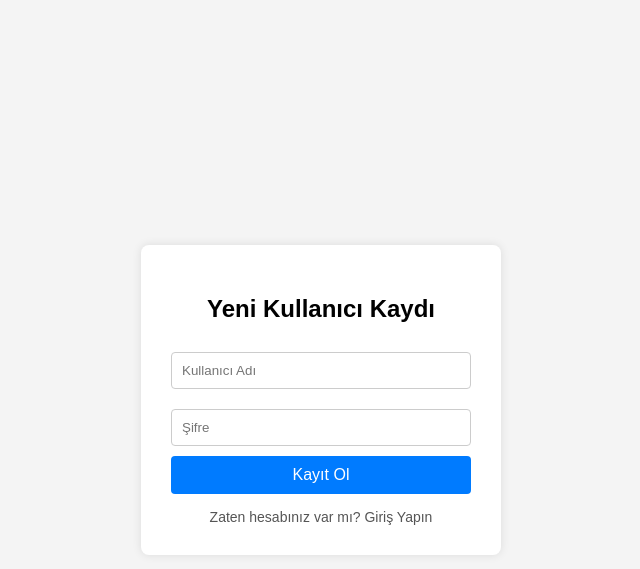
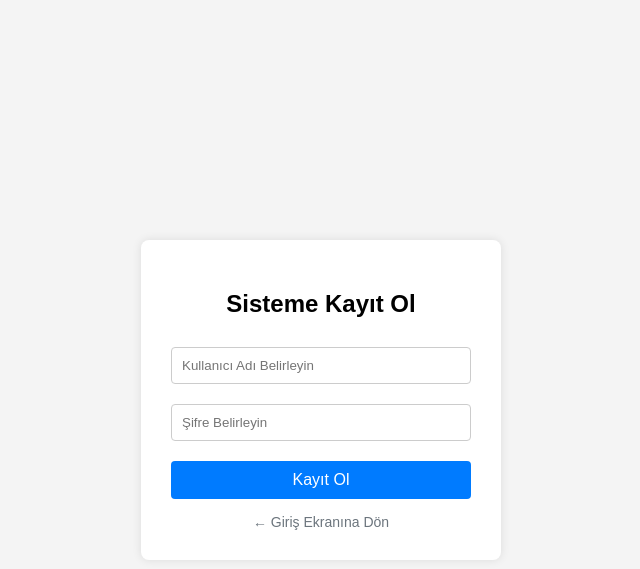
Before and after one commit to Dev1Zfr/PROJE_KLASORU, a Flask app: template templates/register.html in a window 1280 px wide. Shown: the top 569 px of the page, without its empty margins (319-959 px from the left). Run offline with Flask 3, Linux system fonts and the light colour scheme; the template is opened without the code that fills it, so the values that code supplies are empty.

Commit message:
Update register.html

```diff
--- a/templates/register.html
+++ b/templates/register.html
@@ -2,30 +2,30 @@
 <html lang="tr">
 <head>
     <meta charset="UTF-8">
-    <title>Yeni Kullanıcı Kaydı</title>
+    <title>Yeni Kayıt Oluştur</title>
     <style>
         body { font-family: Arial, sans-serif; background-color: #f4f4f4; display: flex; justify-content: center; align-items: center; height: 100vh; margin: 0; }
-        .register-container { background: white; padding: 30px; border-radius: 8px; box-shadow: 0 0 10px rgba(0,0,0,0.1); width: 300px; text-align: center; }
-        input { width: 100%; padding: 10px; margin: 10px 0; border: 1px solid #ccc; border-radius: 4px; box-sizing: border-box; }
-        button { width: 100%; padding: 10px; background-color: #007bff; color: white; border: none; border-radius: 4px; cursor: pointer; font-size: 16px; }
+        .login-container { background: white; padding: 30px; border-radius: 8px; box-shadow: 0 0 10px rgba(0,0,0,0.1); width: 300px; text-align: center; }
+        input[type="text"], input[type="password"] { width: 100%; padding: 10px; margin: 10px 0; border: 1px solid #ccc; border-radius: 4px; box-sizing: border-box; }
+        button { width: 100%; padding: 10px; background-color: #007bff; color: white; border: none; border-radius: 4px; cursor: pointer; font-size: 16px; margin-top: 10px; }
         button:hover { background-color: #0056b3; }
         .error { color: red; margin-bottom: 10px; font-size: 14px; }
-        .login-link { display: block; margin-top: 15px; color: #555; text-decoration: none; font-size: 14px; }
-        .login-link:hover { text-decoration: underline; }
+        .back-link { display: block; margin-top: 15px; color: #6c757d; text-decoration: none; font-size: 14px; }
+        .back-link:hover { text-decoration: underline; }
     </style>
 </head>
 <body>
-    <div class="register-container">
-        <h2>Yeni Kullanıcı Kaydı</h2>
+    <div class="login-container">
+        <h2>Sisteme Kayıt Ol</h2>
         {% if hata %}
             <div class="error">{{ hata }}</div>
         {% endif %}
         <form method="POST">
-            <input type="text" name="username" placeholder="Kullanıcı Adı" required>
-            <input type="password" name="password" placeholder="Şifre" required>
+            <input type="text" name="username" placeholder="Kullanıcı Adı Belirleyin" required>
+            <input type="password" name="password" placeholder="Şifre Belirleyin" required>
             <button type="submit">Kayıt Ol</button>
         </form>
-        <a href="/login" class="login-link">Zaten hesabınız var mı? Giriş Yapın</a>
+        <a href="/login" class="back-link">← Giriş Ekranına Dön</a>
     </div>
 </body>
 </html>
```
